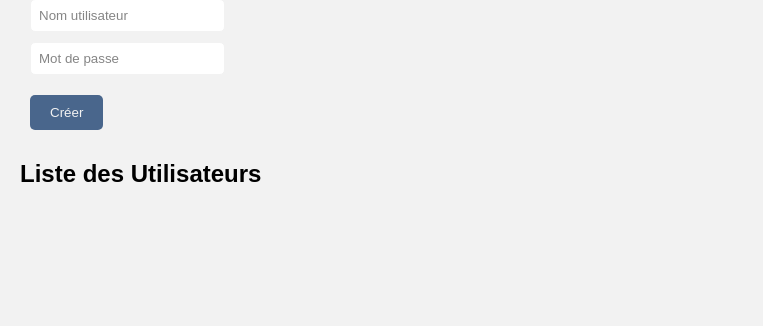
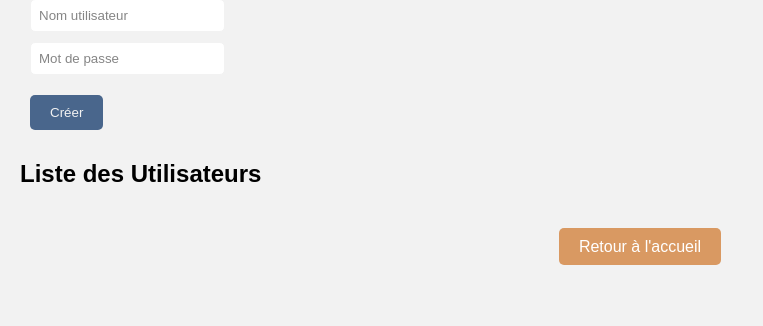
Before and after one commit to basti2002/DSIA_5102A_Projet, a FastAPI app: page /users/manage in a window 1280 px wide. Shown: the part 201-527 px from the top of the page, without its empty margins (0-763 px from the left). Run offline with FastAPI, Linux system fonts and the light colour scheme.

Commit message:
Version final projet

```diff
--- a/FastAPI/app/templates/loading.html
+++ b/FastAPI/app/templates/loading.html
@@ -31,6 +31,7 @@
     <p>Veuillez patienter, le site Pokepedia est en cours d'extraction pour former la base de données.</p>
 
     <script>
+        // Permet de rafraîchir la page toutes les 5 secondes tant que le nombre de Pokémon est inférieur à 300
         function reloadPage() {
             fetch('/api/pokemon/count')
                 .then(response => response.json())
--- a/FastAPI/app/templates/user_management.html
+++ b/FastAPI/app/templates/user_management.html
@@ -15,6 +15,12 @@
             color: #F2F2F2;
             text-align: center;
             padding: 1rem;
+        }
+        footer{
+            background-color: #F2F2F2;
+            color: #F2F2F2;
+            padding: 10px 0;
+            text-align: center;
         }
         .container {
             padding: 20px;
@@ -51,6 +57,20 @@
             border-radius: 5px;
             font-weight: bold;
         }
+        .back-button {
+            background-color: #D99962;
+            color: #FFFFFF;
+            border: none;
+            padding: 10px 20px;
+            margin: 10px;
+            border-radius: 5px;
+            cursor: pointer;
+            text-decoration: none;
+        }
+        .back-button:hover {
+            background-color: #bf8852;
+            text-decoration: none;
+        }
     </style>
 </head>
 <body>
@@ -77,6 +97,10 @@
                 <li>{{ user.username }}</li>
             {% endfor %}
         </ul>
+
     </div>
+    <footer>
+        <a href="/" class="back-button">Retour à l'accueil</a>
+    </footer>
 </body>
 </html>
```
Also changed, not shown: FastAPI/app/templates/equipe_pokemon.html (+21 -2 lines), FastAPI/app/templates/home.html (+8 -0 lines), FastAPI/app/templates/type_count.html (+20 -1 lines), FastAPI/app/templates/view_db.html (+19 -4 lines).
